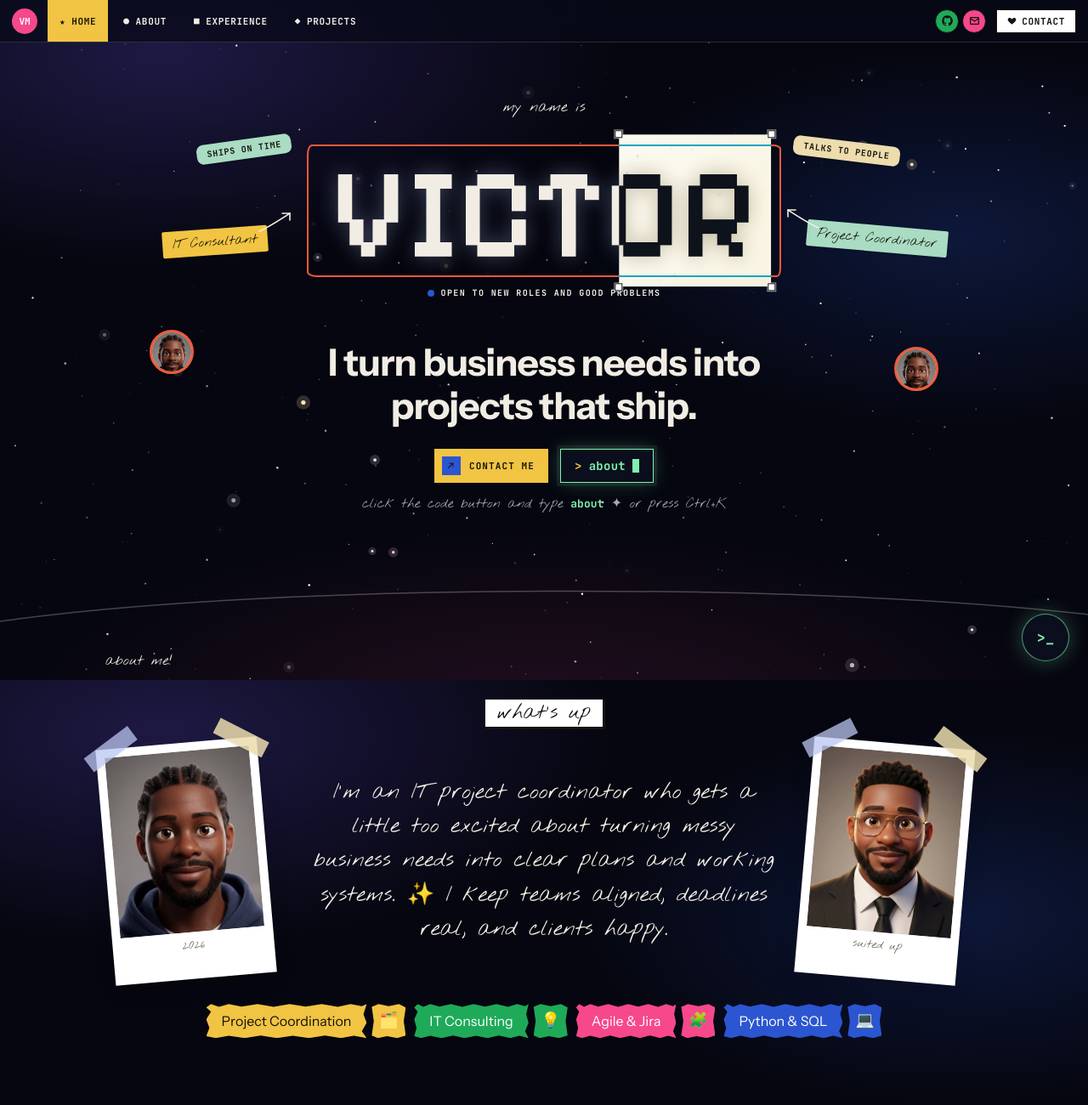
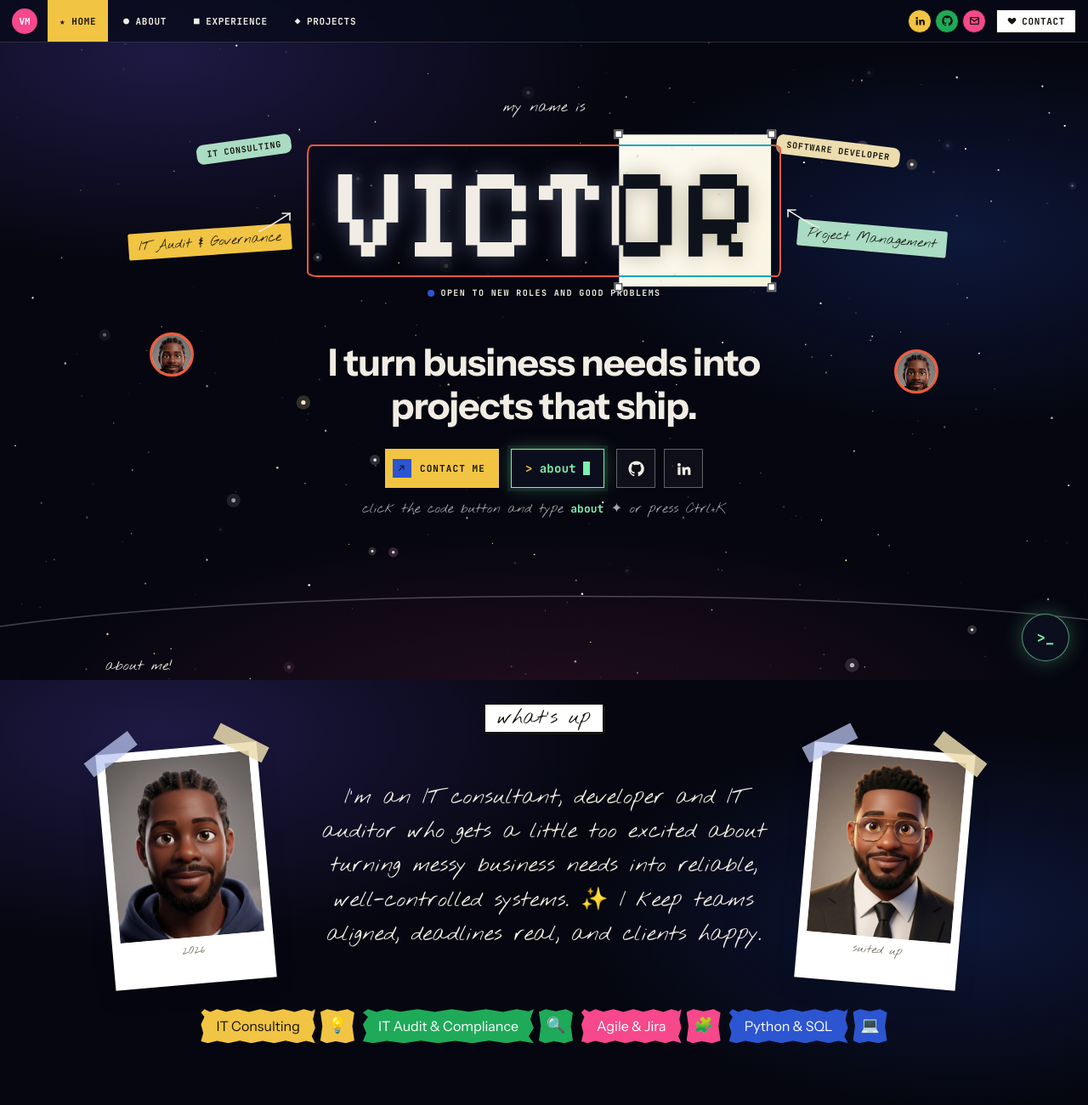
Before and after one commit to MokeDara/victor-portfolio, a plain HTML site: page index.html in a window 1280 px wide. Shown: the top 1300 px of the page at 85% size. Drawn offline with Linux system fonts and the light colour scheme.

Commit message:
victor-portfolio

```diff
--- a/assets/app.js
+++ b/assets/app.js
@@ -126,12 +126,12 @@
       <div class="folder-tab">✦ Project ${String(i + 1).padStart(2, "0")}</div>
       <div class="folder-body">
         <div class="folder-copy">
-          <div class="meta"><span class="dot"></span>${esc(p.date)}</div>
+          ${p.date ? `<div class="meta"><span class="dot"></span>${esc(p.date)}</div>` : ""}
           <h3>${esc(p.title)}</h3>
           <div class="cat">${esc(p.category)}</div>
           <p>${esc(p.summary)}</p>
           ${p.points && p.points.length ? `<ul>${each(p.points, (x) => `<li>${esc(x)}</li>`)}</ul>` : ""}
-          ${p.link ? `<a class="link-arrow" href="${esc(p.link)}" target="_blank" rel="noopener">View project ↗</a>` : ""}
+          ${p.link ? `<a class="link-arrow" href="${esc(p.link)}" target="_blank" rel="noopener">${/github\.com/.test(p.link) ? "View on GitHub ↗" : "View live ↗"}</a>` : ""}
           <div class="tags">${each(p.tags, (t) => `<span class="tag">${esc(t)}</span>`)}</div>
         </div>
         <div class="shot taped">${img(p.image, p.title, p.title, ...(folderColors[p.color] || []))}</div>
@@ -147,12 +147,14 @@
   if (page === "index") {
     const n = C.heroNotes || [];
     const noteColors = ["c-mint", "c-sand", "c-yellow hand-note", "c-mint hand-note"];
+    // where each sticker sits: 0 top-left, 1 top-right, 2 bottom-left, 3 bottom-right
+    const slots = n.length === 3 ? [1, 2, 3] : [0, 1, 2, 3];
     html += `
     <section class="hero">
       <div class="wrap" style="position:relative">
         <div class="hero-kicker">my name is</div>
         <div class="hero-stage">
-          ${each(n.slice(0, 4), (t, i) => `<span class="note ${noteColors[i]} hn-${i}">${esc(t)}</span>`)}
+          ${each(n.slice(0, 4), (t, i) => { const s = slots[i]; return `<span class="note ${noteColors[s]} hn-${s}">${esc(t)}</span>`; })}
           ${arrowSvg("hero-arrow ha-l")}${arrowSvg("hero-arrow ha-r")}
           <div class="name-box"><div class="display">${esc(C.shortName)}</div></div>
         </div>
@@ -162,6 +164,10 @@
         <div class="hero-actions">
           <a class="btn" href="#contact"><span class="sq">↗</span>Contact me</a>
           <button class="btn-code" type="button" data-term=""><span class="prompt">&gt;</span> about<span class="caret"></span></button>
+          <span class="hero-icons">
+          ${C.links.github ? `<a class="hero-icon" href="${esc(C.links.github)}" target="_blank" rel="noopener" aria-label="GitHub" title="GitHub">${icons.github}</a>` : ""}
+          ${C.links.linkedin ? `<a class="hero-icon" href="${esc(C.links.linkedin)}" target="_blank" rel="noopener" aria-label="LinkedIn" title="LinkedIn">${icons.linkedin}</a>` : ""}
+          </span>
         </div>
         <p class="term-hint">click the code button and type <b>about</b> ✦ or press Ctrl+K</p>
       </div>
@@ -323,7 +329,7 @@
         <div class="p-grid">
           ${each(C.projects, (p, i) => `
           <a class="p-card" href="./#p${i}">
-            <div class="p-card-head"><span class="tabbed"><span class="dot" style="background:#15130d"></span>${esc(p.date)}</span></div>
+            <div class="p-card-head"><span class="tabbed"><span class="dot" style="background:#15130d"></span>${esc(p.date || "Project " + String(i + 1).padStart(2, "0"))}</span></div>
             <div class="frame"><div class="shot">${img(p.image, p.title, p.title, ...(cols[p.color] || []))}</div></div>
             <h3>${esc(p.title)}</h3>
             <p>${esc(p.summary)}</p>
--- a/assets/cursor.js
+++ b/assets/cursor.js
@@ -34,7 +34,7 @@
     if (show !== shown) { shown = show; layers.forEach((l) => l.classList.toggle("on", show)); }
 
     if (onScreen) {
-      const size = Math.min(Math.max(r.height * 1.15, 120), 300);
+      const size = Math.min(Math.max(r.height * 1.15, 60), 300);
       const travel = Math.max(0, r.width - size) / 2;
       const drift = still ? -0.45 : Math.sin(t / SPEED);    // -1 … 1, left ↔ right
       const x = r.left + r.width / 2 + drift * travel - size / 2;
--- a/assets/styles.css
+++ b/assets/styles.css
@@ -202,7 +202,7 @@ section { padding: 72px 0; position: relative; }
 .hero-stage .note { position: absolute; }
 .hn-0 { top: -6px; left: -110px; transform: rotate(-8deg); }
 .hn-1 { top: -4px; right: -120px; transform: rotate(7deg); }
-.hn-2 { bottom: 26px; left: -150px; transform: rotate(-4deg); }
+.hn-2 { bottom: 26px; left: -190px; transform: rotate(-4deg); }
 .hn-3 { bottom: 30px; right: -175px; transform: rotate(5deg); }
 .hero-arrow { position: absolute; width: 46px; height: 30px; }
 .ha-l { bottom: 50px; left: -40px; } .ha-r { bottom: 54px; right: -28px; transform: scaleX(-1); }
@@ -555,6 +555,14 @@ body {
 .btn-code:hover { background: #7ef0b0; color: var(--ink); }
 .btn-code:hover .caret { background: var(--ink); }
 .btn-code:focus-visible, .term-fab:focus-visible { outline: 2px solid var(--yellow); outline-offset: 3px; }
+.hero-icons { display: inline-flex; gap: 10px; }
+.hero-icon {
+  width: 46px; height: 46px; display: inline-grid; place-items: center; color: var(--fg);
+  border: 1.5px solid rgba(255, 255, 255, .35); background: rgba(255, 255, 255, .04); text-decoration: none;
+}
+.hero-icon svg { width: 19px; height: 19px; }
+.hero-icon:hover { background: var(--fg); color: var(--ink); border-color: var(--fg); }
+.hero-icon:focus-visible { outline: 2px solid var(--yellow); outline-offset: 3px; }
 .term-hint { margin: 14px 0 0; font: 400 16px var(--f-hand); color: var(--fg-muted); }
 .term-hint b { color: #7ef0b0; font-family: var(--f-mono); font-size: 13px; }
 @keyframes blink { 50% { opacity: 0; } }
--- a/content.js
+++ b/content.js
@@ -18,7 +18,7 @@ window.CONTENT = {
   fullName: "Victor Daramola Moke",
   shortName: "VICTOR",              // big pixel name on the home page
   initials: "VM",
-  role: "IT Consultant & Project Coordinator",
+  role: "IT Consultant, Software Developer & IT Auditor",
   status: "Open to new roles and good problems",
   headline: "I turn business needs into projects that ship.",
   photo: "assets/img/victor-casual.jpg",   // main photo (polaroids)
@@ -28,41 +28,41 @@ window.CONTENT = {
   phone: "+351 917 387114",
   cvFile: "assets/Victor-Daramola-Moke-CV.pdf", // replace this PDF to update your CV download
   links: {
-    linkedin: "",                    // e.g. "https://www.linkedin.com/in/your-name"
+    linkedin: "https://www.linkedin.com/in/victor-d-49547724b",
     github: "https://github.com/MokeDara"
   },
 
-  // Sticky notes around your name on the home page
-  heroNotes: ["Ships on time", "Talks to people", "IT Consultant", "Project Coordinator"],
+  // Sticky notes around your name on the home page (3 or 4 of them)
+  heroNotes: ["IT Consulting", "Software Developer", "IT Audit & Governance", "Project Management"],
 
   // ---------- SHORT INTRO (home + about) ----------
   intro:
-    "I'm an IT project coordinator who gets a little too excited about turning messy business needs into clear plans and working systems. ✨ I keep teams aligned, deadlines real, and clients happy.",
+    "I'm an IT consultant, developer and IT auditor who gets a little too excited about turning messy business needs into reliable, well-controlled systems. ✨ I keep teams aligned, deadlines real, and clients happy.",
 
   // Colourful skill chips (colors: yellow, green, pink, blue)
   chips: [
-    { label: "Project Coordination", color: "yellow", emoji: "🗂️" },
-    { label: "IT Consulting", color: "green", emoji: "💡" },
+    { label: "IT Consulting", color: "yellow", emoji: "💡" },
+    { label: "IT Audit & Compliance", color: "green", emoji: "🔍" },
     { label: "Agile & Jira", color: "pink", emoji: "🧩" },
     { label: "Python & SQL", color: "blue", emoji: "💻" }
   ],
 
   // ---------- ABOUT PAGE ----------
   bio: [
-    "Over the last 4 years I've worked where business and technology meet: coordinating IT and branding projects for clients, building web applications and APIs, and running live VAR systems for professional football broadcasts.",
-    "My favourite part of any project is the start, sitting with the people who will use the thing, understanding what they actually need, and turning that into a plan the whole team believes in. Then I keep it moving, one working increment at a time.",
+    "For 4 years I've worked across IT consulting, software development and IT audit, in IT services, branding, healthcare and education: analysing requirements, designing solutions, automating processes and checking that systems are reliable and compliant.",
+    "My favourite part of any project is the start, sitting with clients, leadership and end users, understanding what they actually need, and turning that into a plan the whole team believes in. Then I keep it moving, one working increment at a time.",
     "I'm currently completing an MSc in Information Systems at Universidade do Minho, where I also work as a Research Fellow in Strategy & Competitiveness."
   ],
   bioNotes: [
-    "Right now I'm finishing Skyloom, an AI clinical decision support system for my MSc, and looking for my next role in IT consulting or project management.",
+    "Right now I'm finishing Skyloom, an AI clinical decision support system for my MSc, and looking for my next role in IT consulting, software development or IT audit.",
     "When I'm not working, I'm organising events as Director of Inclusion at SEA UMinho, or building side projects to learn something new."
   ],
 
   // "How I work" sticky notes (colors: lavender, sand, mint, pink)
   howIWork: [
     { title: "Start with the people", text: "Before any plan or tool, I sit with the users and stakeholders: doctors, directors, clients. A project built on the right questions saves weeks later.", note: "questions before tools.", color: "lavender" },
-    { title: "Ship in small wins", text: "I plan work in short Agile iterations, track it in Jira, and deliver something that works at every step. 5 of my 7 client projects finished ahead of schedule and under budget.", note: "small wins, often.", color: "sand" },
-    { title: "Stay calm when it's live", text: "Across 21+ live football broadcasts, I learned to fix problems under pressure, keep everyone informed, and write down what we learned afterwards.", note: "no second takes.", color: "mint" }
+    { title: "Ship in small wins", text: "I plan work in short Agile iterations, track it in Jira, and deliver something that works at every step. 5 of my client projects finished ahead of schedule and under budget.", note: "small wins, often.", color: "sand" },
+    { title: "Check before go-live", text: "Before each of 21+ live football broadcasts, I audited system configuration and data accuracy. When something broke, I fixed it under pressure and documented the root cause.", note: "trust, but verify.", color: "mint" }
   ],
 
   // ---------- EXPERIENCE (newest first) ----------
@@ -73,58 +73,60 @@ window.CONTENT = {
       location: "Braga, Portugal",
       dates: "Jul 2026 – Sep 2026",
       years: "2026",
-      highlight: "Quality checks on video game content across multiple platforms",
+      highlight: "Pre-release quality and compliance checks across multiple platforms",
       points: [
-        "Tested localized video game content for linguistic, cultural and functional accuracy.",
-        "Audited deliverables against client style guides and acceptance criteria.",
-        "Logged and tracked defects to keep fixes on schedule for release."
+        "Tested localized software builds across multiple platforms, verifying functional, linguistic and cultural accuracy before release.",
+        "Audited deliverables against client standards, style guides and acceptance criteria, documenting non-compliance and recommending corrections.",
+        "Logged, prioritised and tracked defects in issue-tracking systems through to resolution, keeping releases on schedule."
       ],
-      tags: ["QA Testing", "Issue Tracking", "Attention to Detail"]
+      tags: ["QA Testing", "Compliance Checks", "Issue Tracking"]
     },
     {
-      role: "Match Operations & VAR Systems Engineer",
+      role: "Match Operations & VAR Systems Engineer (Freelance)",
       company: "Hawk-Eye Innovations Ltd",
       location: "Multiple stadiums, Portugal",
       dates: "Sep 2025 – Jun 2026",
       years: "2025 – 2026",
       highlight: "21+ live professional matches · 5 team members trained",
       points: [
-        "Coordinated match officials, broadcasters, stadium managers and technical teams to deliver VAR operations to fixed broadcast deadlines.",
-        "Resolved network, audio and video incidents in real time under pressure.",
-        "Trained and onboarded 5 VAR technical team members across different stadiums.",
-        "Wrote post-match incident reports with root causes and recommendations."
+        "Operated and supported mission-critical real-time systems, including network, audio, video and data transmission, across multiple professional football venues.",
+        "Performed pre-match system audits and configuration checks, verifying system integrity, data accuracy and compliance with operational standards before go-live.",
+        "Diagnosed and resolved network, audio and video incidents in real time, documenting root causes and corrective actions in post-incident reports.",
+        "Coordinated with broadcast IT teams, technical staff and match officials across 21+ matches, and trained 5 technical team members on operating procedures."
       ],
-      tags: ["Live Operations", "Incident Management", "Training", "Stakeholders"]
+      tags: ["Live Operations", "System Audits", "Incident Management", "Training"]
     },
     {
-      role: "Software Developer",
+      role: "Junior Developer",
       company: "Mokesinfotech Solution",
       location: "Remote / Hybrid",
       dates: "Nov 2023 – Dec 2025",
       years: "2023 – 2025",
-      highlight: "Client web applications, REST APIs and automated workflows",
+      highlight: "Client applications, REST APIs, CI/CD and automated workflows",
       points: [
-        "Built server-side applications and REST API integrations with Python, SQL and Node.js.",
-        "Managed CI/CD and deployments with Docker, Vercel and AWS, watching reliability and cost.",
-        "Redesigned manual business processes as automated Python and n8n workflows.",
-        "Wrote documentation and guides that cut onboarding time for new team members."
+        "Built and maintained server-side applications and REST API integrations for client projects using Python, SQL and Node.js, with PostgreSQL and MongoDB.",
+        "Managed CI/CD pipelines, containerised deployments and cloud services (AWS, Docker, Vercel), balancing reliability, security and running cost.",
+        "Redesigned manual business processes as automated Python and n8n workflows, reducing manual effort and errors.",
+        "Implemented automated unit testing and quality controls that reduced regressions and protected service levels.",
+        "Produced system documentation, user manuals and installation guides that supported client handover and traceability."
       ],
-      tags: ["Python", "Node.js", "SQL", "AWS", "Docker", "Agile"]
+      tags: ["Python", "SQL", "REST APIs", "AWS", "Docker", "n8n"]
     },
     {
-      role: "Project Coordinator – IT & Brand Delivery",
+      role: "Junior IT Consultant",
       company: "Athwart Global",
       location: "Remote",
       dates: "Nov 2022 – Aug 2023",
       years: "2022 – 2023",
-      highlight: "7+ client projects · 5 delivered ahead of schedule and under budget",
+      highlight: "5 projects delivered ahead of schedule and under budget",
       points: [
-        "Coordinated 7+ major client projects across IT and branding teams, including work for a national development bank and a real-estate company.",
-        "Managed schedules, resources and priorities in Jira, Microsoft Dynamics AX and Excel.",
-        "Introduced Agile practices to plan, delegate and track work across remote teams.",
-        "Translated client and business needs into clear plans for the delivery team."
+        "Advised clients on IT and branding engagements from requirements through solution design, delivering 5 projects ahead of schedule and under budget.",
+        "Assessed client requirements and business processes, managing resources and priorities in Jira, Microsoft Dynamics AX and Excel.",
+        "Translated business strategy and customer pain points into technical roadmaps, advising senior leadership on the right delivery approach.",
+        "Introduced Agile workflows for distributed teams, improving visibility, accountability and delivery speed.",
+        "Conducted operational and IT asset audits, cost analyses and asset verifications, reporting findings to executive management."
       ],
-      tags: ["Project Coordination", "Jira", "Agile", "Client Delivery"]
+      tags: ["IT Consulting", "Requirements", "IT Asset Audits", "Agile", "Jira"]
     }
   ],
 
@@ -135,9 +137,8 @@ window.CONTENT = {
       company: "Cycle Point Branding",
       dates: "",
       points: [
-        "Coordinate daily branding and IT operations.",
-        "Manage product delivery from brief to handover.",
-        "Align business strategy with customer needs."
+        "Co-lead daily branding and IT operations.",
+        "Manage product delivery from brief to handover, in line with client needs."
       ]
     },
     {
@@ -146,7 +147,7 @@ window.CONTENT = {
       dates: "",
       points: [
         "Plan and coordinate association events.",
-        "Support HR in member and resource management.",
+        "Support member and resource management.",
         "Introduced Agile methods to speed up event delivery."
       ]
     }
@@ -199,9 +200,25 @@ window.CONTENT = {
         "Designed to cut recruitment screening time by 95% (TechFlow Solutions case study)."
       ],
       tags: ["Python", "Gemini API", "Outlook", "Pandas", "docxtpl"],
-      link: "",
+      link: "https://github.com/MokeDara/AITAS-Intelligent-Recruitment-System",
       image: "",
       color: "yellow"
+    },
+    {
+      title: "JOBMEET",
+      date: "",
+      category: "AI Career Tool · Personal Project",
+      summary: "AI resume optimizer and ATS matcher: upload a CV, paste a job ad, and see how well they fit.",
+      points: [
+        "Built a Streamlit web app that scores a PDF resume against a job description from 0 to 100, listing missing keywords and skills.",
+        "Offers two analysis modes: Google Gemini for detailed reasoning, or TF-IDF and cosine similarity with no API calls.",
+        "Falls back automatically to TF-IDF matching if the AI service is unavailable.",
+        "Keeps the uploaded resume in the session, so one CV can be checked against several job ads."
+      ],
+      tags: ["Python", "Streamlit", "Gemini API", "scikit-learn", "NLTK"],
+      link: "https://github.com/MokeDara/JOBMEET",
+      image: "",
+      color: "pink"
     }
   ],
 
@@ -225,9 +242,11 @@ window.CONTENT = {
 
   // ---------- SKILLS (grouped) ----------
   skills: [
-    { group: "Project Management", items: ["Agile / Scrum", "Kanban", "Jira", "Risk & Issue Mgmt", "Stakeholder Mgmt", "MS Dynamics AX", "Excel"] },
-    { group: "Development", items: ["Python", "SQL", "JavaScript", "TypeScript", "Node.js", "React", "Next.js", "Django", "Java"] },
-    { group: "Data, Cloud & AI", items: ["PostgreSQL", "MongoDB", "Amazon Neptune", "ChromaDB", "AWS", "Docker", "Vercel", "n8n", "Claude API", "Gemini API", "Pandas"] }
+    { group: "IT Consulting & Audit", items: ["Requirements Analysis", "Solution Design", "Process Improvement", "IT Risk Identification", "System & Asset Audits", "Compliance Checks", "Root-Cause Analysis", "Incident Reporting"] },
+    { group: "Project Management", items: ["Agile / Scrum", "Kanban", "SDLC", "Risk & Issue Mgmt", "Stakeholder Mgmt", "Change Requests", "Jira", "MS Dynamics AX", "Excel"] },
+    { group: "Programming", items: ["Python", "SQL", "Next.js", "REST APIs", "GitHub", "n8n"] },
+    { group: "Data & AI", items: ["PostgreSQL", "MySQL", "MongoDB", "Amazon Neptune", "ChromaDB", "Claude API", "Gemini API", "AI Agents", "scikit-learn", "Streamlit"] },
+    { group: "Cloud & DevOps", items: ["AWS (EC2, DynamoDB, Neptune)", "Docker", "Vercel", "CI/CD"] }
   ],
 
   languages: ["English (Fluent)", "Portuguese (Fluent)"],
@@ -239,11 +258,11 @@ window.CONTENT = {
   // What the "about" command prints. Keep each line short (under 40 characters).
   terminalAbout: [
     "VICTOR DARAMOLA MOKE",
-    "IT Consultant & Project Coordinator",
+    "IT Consultant · Developer · IT Auditor",
     "",
-    "4 years turning business needs",
-    "into projects that ship.",
-    "7+ client projects, 5 ahead of",
+    "4 years in IT consulting, software",
+    "development and IT audit.",
+    "5 projects delivered ahead of",
     "schedule and under budget.",
     "21+ live football broadcasts.",
     "MSc Information Systems, UMinho."
--- a/index.html
+++ b/index.html
@@ -3,8 +3,8 @@
 <head>
   <meta charset="utf-8">
   <meta name="viewport" content="width=device-width, initial-scale=1">
-  <title>Home · Victor Moke – IT Consultant & Project Coordinator</title>
-  <meta name="description" content="Victor Daramola Moke – IT consultant and project coordinator. 7+ client projects delivered, Agile, Jira, Python, SQL and AWS.">
+  <title>Home · Victor Moke – IT Consultant, Developer & IT Auditor</title>
+  <meta name="description" content="Victor Daramola Moke – IT consultant, software developer and IT auditor. 4 years of requirements analysis, solution design, process automation, system audits and Agile delivery.">
   <link rel="icon" href="assets/img/favicon.svg" type="image/svg+xml">
   <link rel="stylesheet" href="assets/styles.css">
 </head>
```
Also changed, not shown: about.html (+2 -2 lines), experience.html (+2 -2 lines), projects.html (+2 -2 lines), 1 other file.
